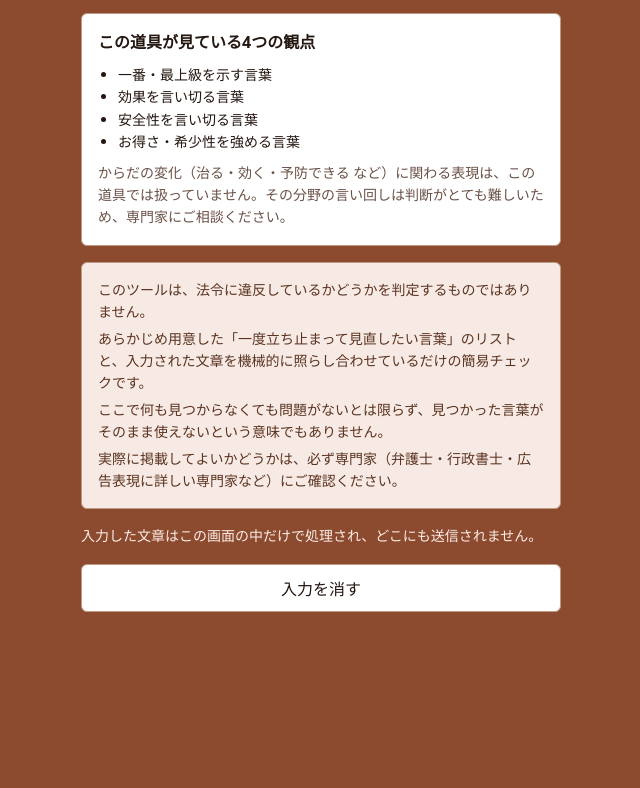
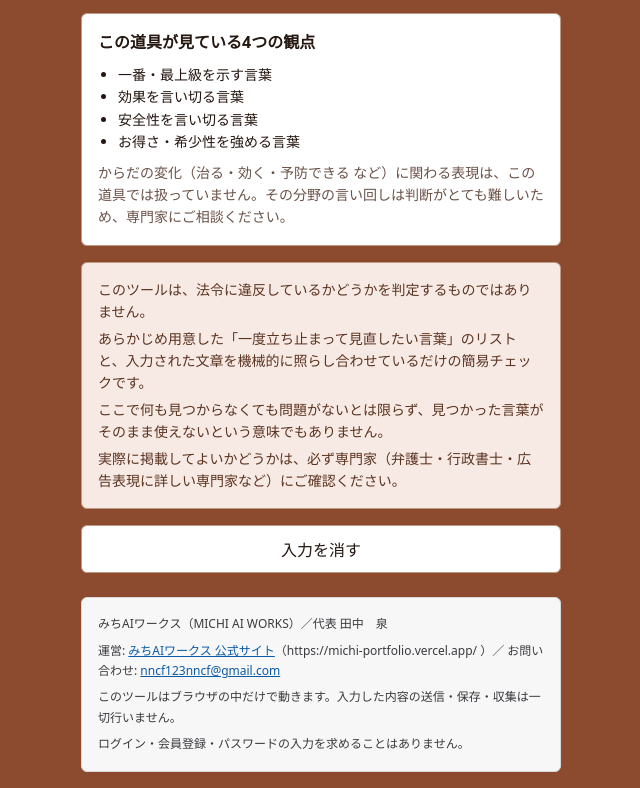
Before and after one commit to nncf123nncf-oss/iisugi-memo, a plain HTML site: page index.html in a window 1280 px wide. Shown: the part 678-1466 px from the top of the page, without its empty margins (319-959 px from the left). Before the commit the page ends 1306 px from the top, so only its background shows below. Drawn offline with Linux system fonts and the light colour scheme.

Commit message:
運営者表記フッタを追加（Safe Browsing 誤判定の再発防止）
2026-09-11のSafe Browsing判定はホスト単位だったが、各Dayのデモページには
運営者表記も連絡先も無かった。集約ページの記載を正本として、屋号・代表者・
公式サイト・連絡先・データの扱いを全ページ共通のフッタで明示する。

既存の「入力した文章はこの画面の中だけで処理され…」の一行は、重複を避けて
共通フッタの3行目に統合した。ツールの機能・入出力・免責4文・内蔵24語は
一切変更していない。

Co-Authored-By: Claude Opus 5 <noreply@anthropic.com>

```diff
--- a/index.html
+++ b/index.html
@@ -136,6 +136,30 @@
     cursor: pointer;
   }
   .hidden { display: none; }
+
+  /* --- 運営者表記フッタ（全Day共通・2026-09-13追加） -------------------
+     Safe Browsing の誤判定対策。ページごとに配色が違うため、ページ側の
+     CSS変数に依存せず自己完結させる（薄い面＋濃い文字で、明るい背景でも
+     暗い背景でも読める）。ツール本体のスタイルには一切触れない。 */
+  .mw-footer {
+    box-sizing: border-box;
+    width: 100%;
+    max-width: 100%;
+    margin: 24px 0 0;
+    padding: 16px;
+    background: #F7F7F8;
+    border: 1px solid #D8D8DC;
+    border-radius: 6px;
+    color: #3A3A3E;
+    font-family: system-ui, sans-serif;
+    font-size: 12px;
+    line-height: 1.7;
+    text-align: left;
+    overflow-wrap: anywhere;
+  }
+  .mw-footer p { margin: 0 0 6px; }
+  .mw-footer p:last-child { margin-bottom: 0; }
+  .mw-footer a { color: #0B5AA6; }
 </style>
 </head>
 <body>
@@ -186,9 +210,14 @@
     <p>実際に掲載してよいかどうかは、必ず専門家（弁護士・行政書士・広告表現に詳しい専門家など）にご確認ください。</p>
   </div>
 
-  <p class="footer-note">入力した文章はこの画面の中だけで処理され、どこにも送信されません。</p>
+  <button type="button" id="clear">入力を消す</button>
 
-  <button type="button" id="clear">入力を消す</button>
+  <footer class="mw-footer">
+    <p>みちAIワークス（MICHI AI WORKS）／代表 田中　泉</p>
+    <p>運営: <a href="https://michi-portfolio.vercel.app/" rel="noopener">みちAIワークス 公式サイト</a>（https://michi-portfolio.vercel.app/ ）／ お問い合わせ: <a href="mailto:nncf123nncf@gmail.com">nncf123nncf@gmail.com</a></p>
+    <p>このツールはブラウザの中だけで動きます。入力した内容の送信・保存・収集は一切行いません。</p>
+    <p>ログイン・会員登録・パスワードの入力を求めることはありません。</p>
+  </footer>
 
 </div>
 
```
